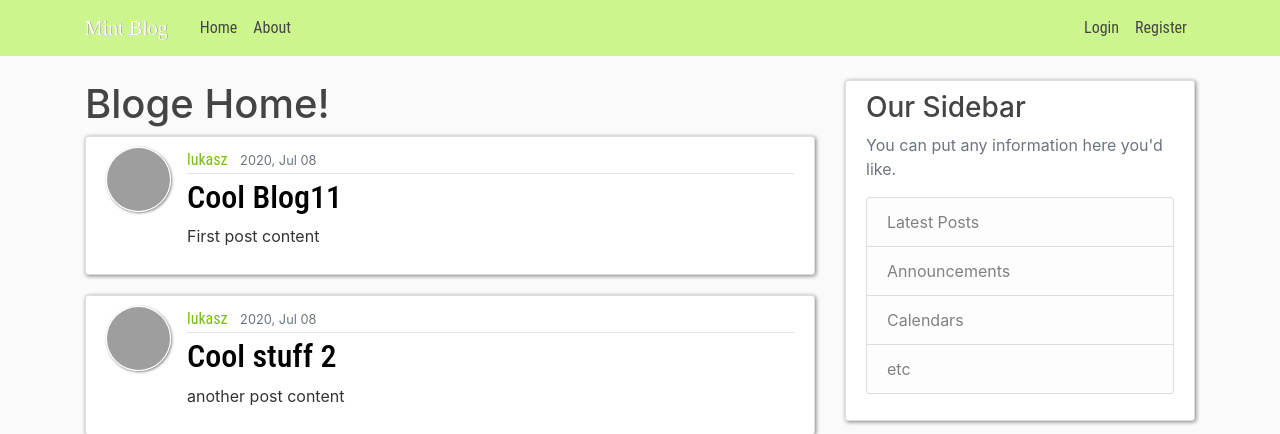
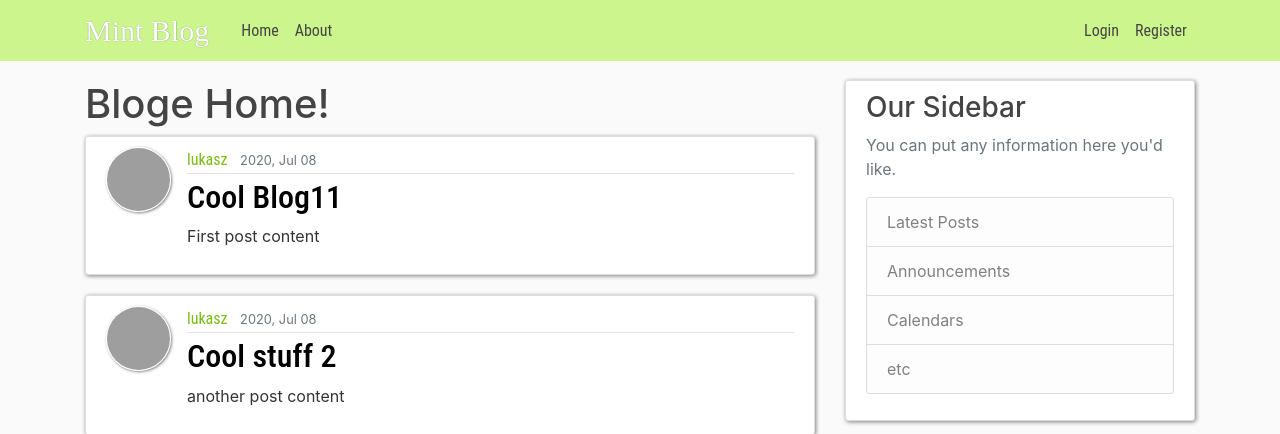
Before and after one commit to Lukaszk01/Mint_Blog, a Django app: page / in a window 1280 px wide. Shown: the top 434 px of the page. Run offline with Django 3.2, Linux system fonts and the light colour scheme; data comes from the database, SQL or seed files in the repository; some libraries are stand-ins or nearby versions; grey boxes are pictures that could not be loaded.

Commit message:
transition

```diff
--- a/project1/blog/static/blog/main.css
+++ b/project1/blog/static/blog/main.css
@@ -89,12 +89,14 @@ a.article-title:hover {
 }
 a.navbar-brand {
   font-family: 'Do Hyeon, sans-serif';
-  text-shadow: 0.4px 0.4px 0.4px gray;
+  text-shadow: 0.1px 0.1px 1px gray;
+  font-size: 30px;
+  padding: 0px;
 }
 a.navbar-brand:hover {
   font-size: 24px;
   padding: 0px;
-  transition: 0.3s;
+  transition: 1s;
 }
 a {
   font-family: 'Roboto Condensed', sans-serif;
```
